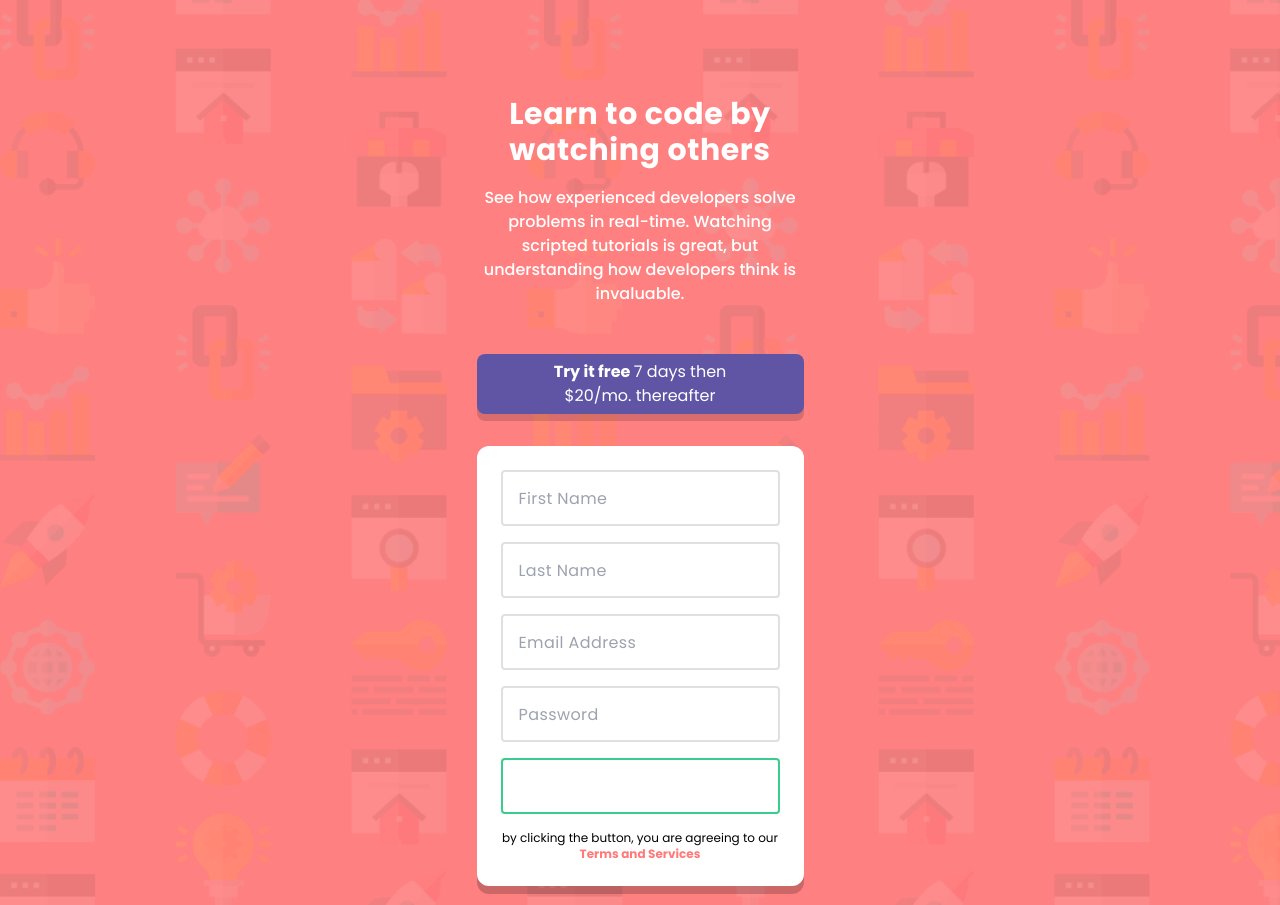
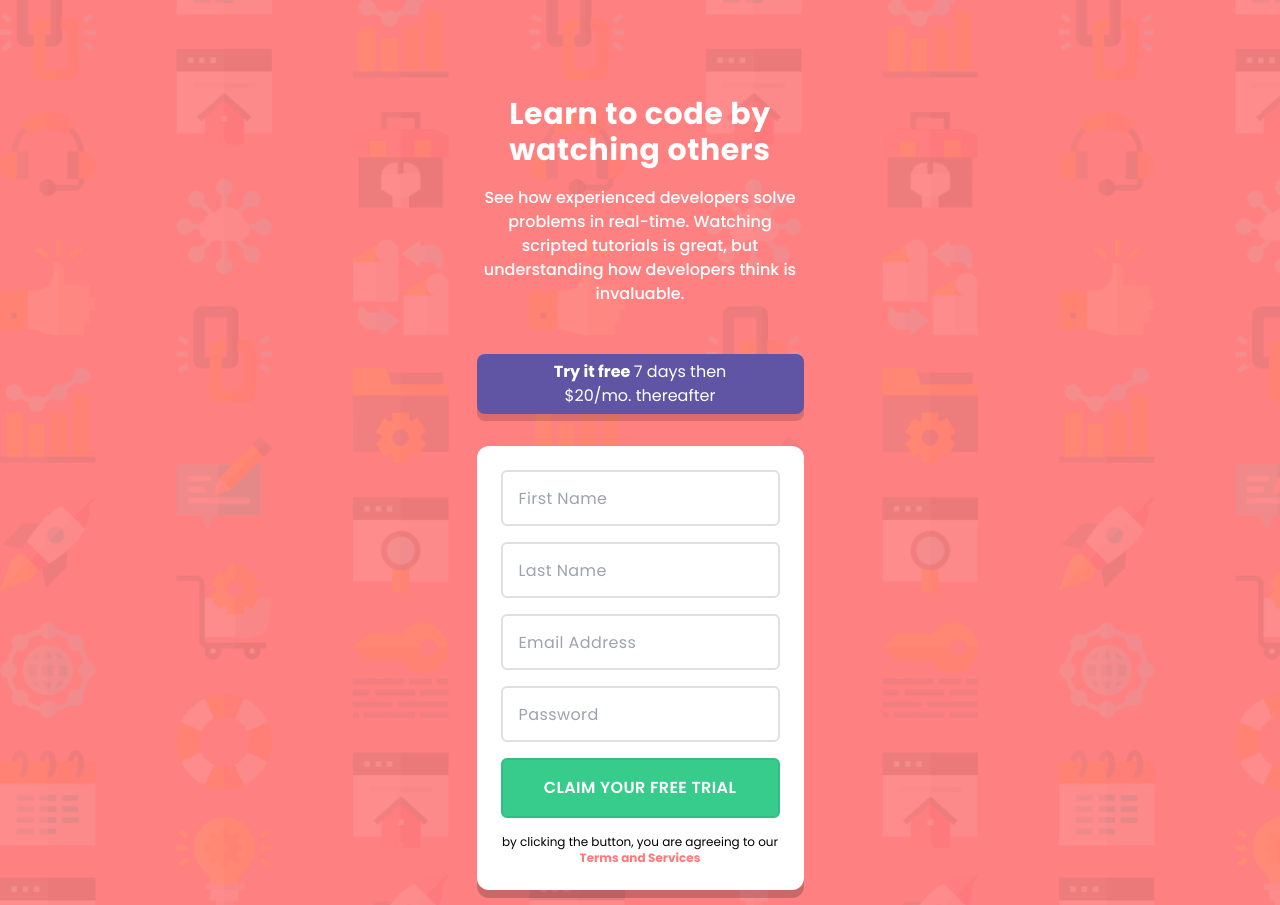
Before and after one commit to mark-siazon/FM-Intro-Sign_Up-Card, a React (Vite) app: page / in a window 1280 px wide. Shown: the top 905 px of the page. Built offline with nearby package versions, Linux system fonts and the light colour scheme.

Commit message:
🎨 | Clean unused styles + Fix bugs in SubmitBtn components

```diff
--- a/src/App.css
+++ b/src/App.css
@@ -18,4 +18,8 @@
   .placeholder-semibold::placeholder {
     @apply font-semibold;
   }
+
+  .transition-300 {
+    @apply transition-all duration-300 ease-out;
+  }
 }
--- a/src/components/FormInputField.tsx
+++ b/src/components/FormInputField.tsx
@@ -18,8 +18,8 @@ const FormInputField: React.FC<FormInputFieldProps> = ({
   return (
     <div className="flex flex-col items-center mb-4 relative">
       <input
-        className="h-[56px] w-full max-w-[279px] px-4 py-1 rounded-[4px] tracking-wide
-          bg-transparent border-2 border-[#E0E0E0] transition-all duration-500 ease-out
+        className="h-[56px] w-full max-w-[279px] px-4 py-1 rounded-md tracking-wide
+          bg-transparent border-2 border-[#E0E0E0] transition-300
           focus:outline-none focus:ring-2 focus:ring-accent-blue focus:border-accent-blue hover:border-accent-blue/50"
         type={inputType}
         id={name}
@@ -29,19 +29,19 @@ const FormInputField: React.FC<FormInputFieldProps> = ({
         onChange={onChange}
       />
 
-      {/* Error message with smooth transition */}
+      {/* Error Message */}
       {error && (
-        <span className="text-xs italic text-primary-red mt-1 w-full max-w-[279px] text-right transition-opacity duration-300 ease-in opacity-100">
+        <span className="text-xs italic text-primary-red mt-1 w-full max-w-[279px] text-right">
           {error}
         </span>
       )}
 
-      {/* Error icon with smooth transition */}
+      {/* Error Icon */}
       {error && (
         <img
-          className="absolute right-3 top-[22.5%] transition-all duration-300 ease-in opacity-100"
+          className="absolute right-3 top-[22.5%]"
           src="src/assets/icon-error.svg"
-          alt="Error icon"
+          alt={`Error icon telling: ${error}`}
         />
       )}
     </div>
--- a/src/components/FormInputSubmitBtn.tsx
+++ b/src/components/FormInputSubmitBtn.tsx
@@ -1,39 +1,22 @@
 interface FormInputSubmitBtn {
   placeholder: string;
-  error?: string; // Optional error prop
 }
 
-const FormInputSubmitBtn: React.FC<FormInputSubmitBtn> = ({
-  placeholder,
-  error,
-}) => {
+const FormInputSubmitBtn: React.FC<FormInputSubmitBtn> = ({ placeholder }) => {
   return (
-    <div className="flex flex-col items-center mb-4 relative">
+    <div
+      className="flex flex-col items-center mb-4 relative
+    border-accent-darkgreen border-2 rounded-md box-border transition-300
+    bg-primary-green hover:bg-accent-darkgreen text-white"
+    >
       {/* Submit Button */}
       <input
-        className={`h-[56px] w-full max-w-[279px] px-4 py-1 rounded-[4px] tracking-wide
-          bg-transparent border-2 border-[#38cc8d] transition-all duration-500 ease-out
-          focus:outline-none focus:ring-2 focus:ring-accent-blue focus:border-accent-blue hover:border-accent-blue/50
-          bg-[#38cc8e] hover:bg-accent-darkgreen text-white font-semibold cursor-pointer`}
+        className={`h-[56px] w-full max-w-[279px] rounded-md
+          focus:outline-none focus:ring-4 focus:ring-accent-darkgreen focus:border-accent-darkgreen
+          transition-300 font-semibold cursor-pointer tracking-wide`}
         type="submit"
-        value={placeholder} // Button text will be the placeholder prop value
+        value={placeholder}
       />
-
-      {/* Error Message with Smooth Transition */}
-      {error && (
-        <span className="text-xs italic text-primary-red mt-1 w-full max-w-[279px] text-right transition-opacity duration-300 ease-in opacity-100">
-          {error}
-        </span>
-      )}
-
-      {/* Error Icon with Smooth Transition */}
-      {error && (
-        <img
-          className="absolute right-3 top-[22.5%] transition-all duration-300 ease-in opacity-100"
-          src="src/assets/icon-error.svg"
-          alt="Error icon"
-        />
-      )}
     </div>
   );
 };
--- a/src/components/RightContainer.tsx
+++ b/src/components/RightContainer.tsx
@@ -55,7 +55,8 @@ const RightContainer: React.FC = () => {
         <p className="text-xs">
           by clicking the button, you are agreeing to our{" "}
           <a
-            className="font-bold cursor-pointer text-primary-red hover:text-accent-blue focus:text-accent-blue transistion-all duration-300 ease-in"
+            className="font-bold cursor-pointer text-primary-red
+            hover:text-accent-blue hover:underline focus:text-accent-blue transition-300"
             href="http://"
           >
             Terms and Services
--- a/tailwind.config.js
+++ b/tailwind.config.js
@@ -33,6 +33,9 @@ export default {
       boxShadow: {
         custom: '0px 6px 12px 1px #C2D3FF',
       },
+      rounded: {
+        md: '6px',
+      },
     },
   },
   plugins: [
```
